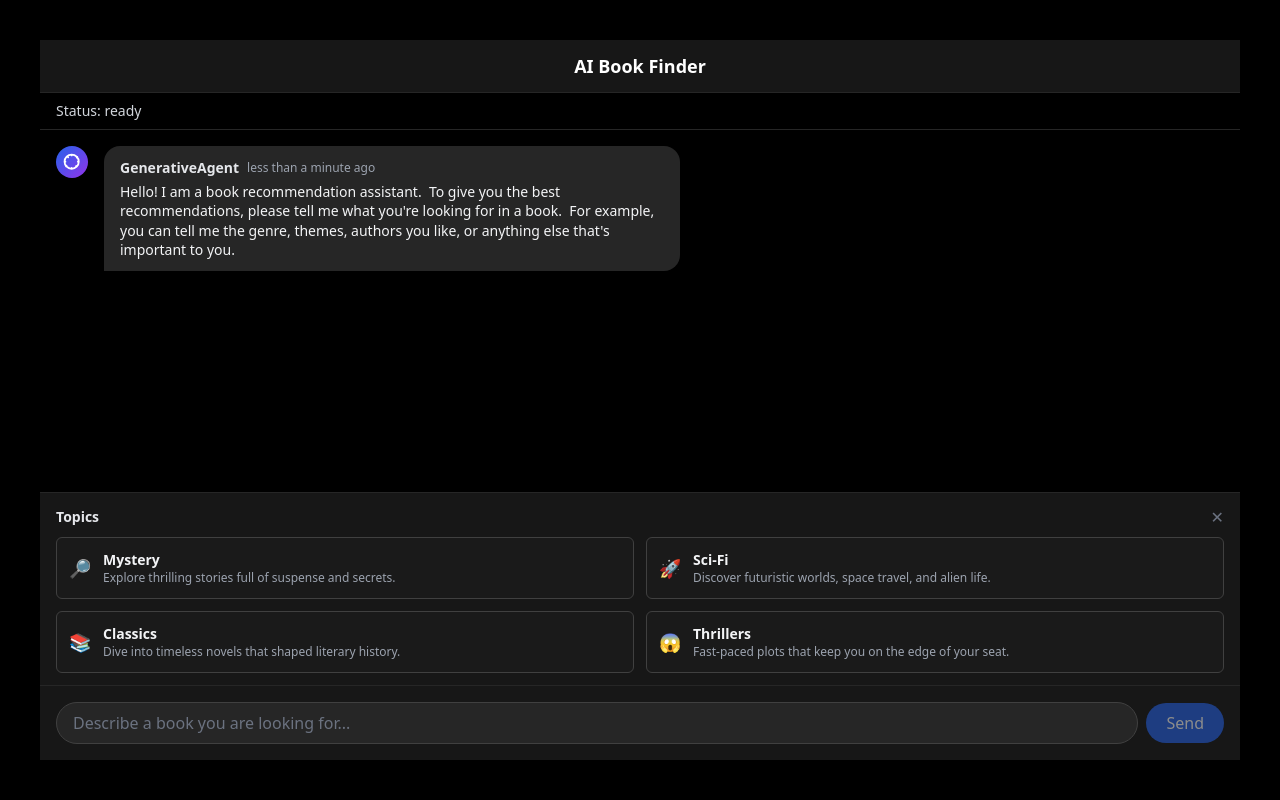
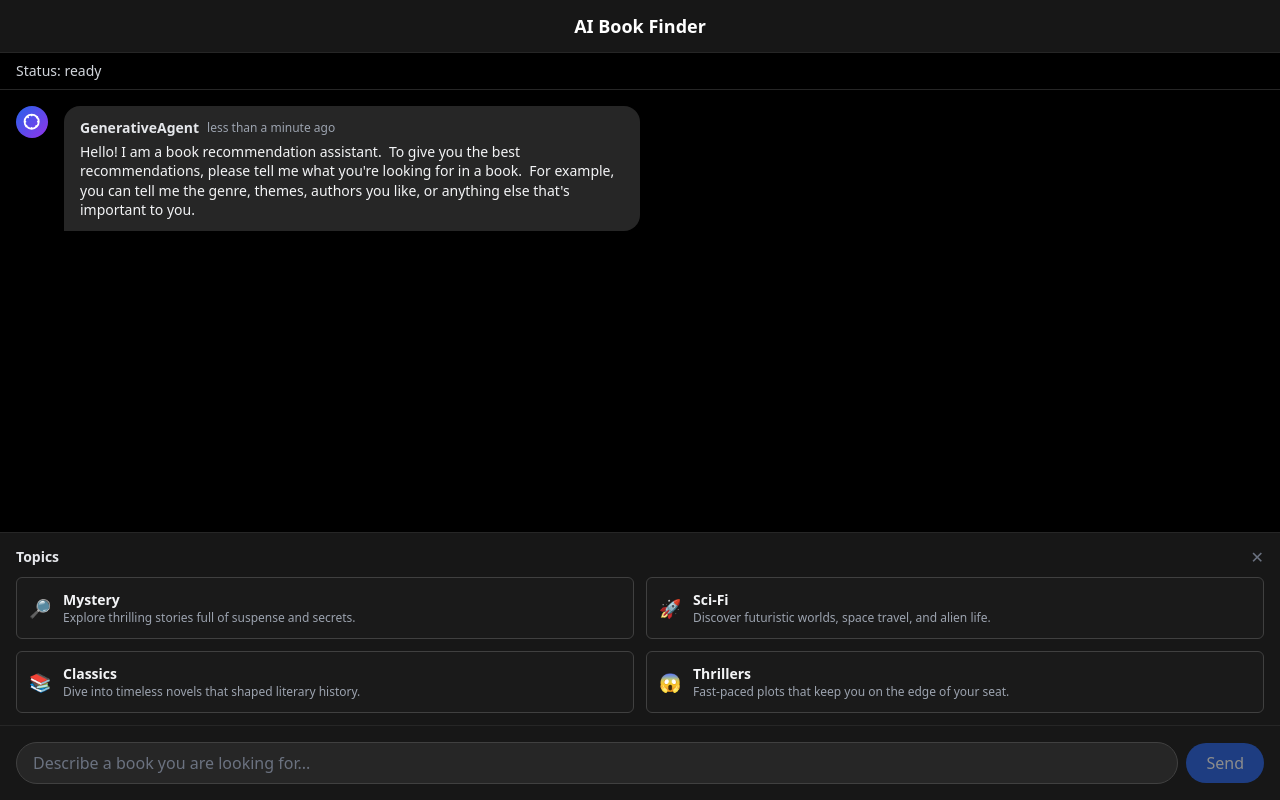
Before and after one commit to ddayto21/lexi-gpt, a React (Create React App) app in the folder frontend/: page / in a window 1280 px wide. Built offline with nearby package versions, Linux system fonts and the light colour scheme.

Commit message:
style: fix application padding

```diff
--- a/frontend/src/App.tsx
+++ b/frontend/src/App.tsx
@@ -10,7 +10,6 @@ import { ChatInput } from "@components/ui/chat/chat-input";
 import { StatusBar } from "@components/status-bar";
 import { prompts } from "@data/constants/prompts";
 
-// 1. Extend the default Message type to include a timestamp.
 export interface ChatMessage extends Message {
   timestamp?: string;
 }
@@ -19,9 +18,23 @@ export default function App() {
   const [errorMessage, setErrorMessage] = useState<string | null>(null);
   const [showSuggestions, setShowSuggestions] = useState(true);
 
+  /**
+   * @description Configuration for the useChat hook, defining the interaction with the backend API.
+   * This object sets up the connection to the chat completion endpoint, specifies the streaming protocol,
+   * provides initial chat messages, and defines callback functions for handling responses, errors, and the completion of a message.
+   */
   const options: UseChatOptions = {
+    /**
+     * @description The API endpoint for chat completions. This URL is proxied by the frontend
+     * to the backend's `/completion` route, which in turn forwards requests to the DeepSeek LLM API.
+     * @type {string}
+     */
     api: "/api/completion",
     streamProtocol: "text",
+    /**
+     * @description Initial messages displayed in the chat window. This provides a starting point for the conversation.
+     * @type {ChatMessage[]}
+     */
     initialMessages: [
       {
         id: "1",
@@ -31,14 +44,29 @@ export default function App() {
         timestamp: new Date().toISOString(),
       } as ChatMessage,
     ],
+    /**
+     * @description Callback function called when a complete message has been received and processed.
+     * The `message` object contains the full content of the streamed response, which might need parsing.
+     * @param {ChatMessage} message The completed chat message.
+     */
     onFinish: (message) => {
       const formattedMessage = parseSseData(message.content);
       console.log("Finished streaming message:", formattedMessage);
+      // setShowSuggestions(true);
     },
+    /**
+     * @description Callback function called when an error occurs during the chat interaction.
+     * @param {Error} error The error object.
+     */
     onError: (error) => {
       console.error("An error occurred:", error);
       setErrorMessage(error.message || "An unknown error occurred.");
     },
+    /**
+     * @description Callback function called when an HTTP response is received from the server.
+     * This can be used for logging or other processing of the response.
+     * @param {Response} response The HTTP response object.
+     */
     onResponse: (response) => {
       console.log("Received HTTP response from server:", response);
     },
@@ -63,14 +91,14 @@ export default function App() {
     } as ChatMessage);
   }
 
-  // When a prompt is clicked, auto-send that message and hide suggestions.
-  const onPromptClick = (replyContent: string) => {
-    sendMessageWithContent(replyContent);
+  // When a prompt is clicked, that message and hide suggestions.
+  const onPromptClick = (promptContent: string) => {
+    sendMessageWithContent(promptContent);
     setShowSuggestions(false);
   };
 
   return (
-    <div className="flex flex-col h-screen bg-black text-white font-sans py-10 px-10">
+    <div className="flex flex-col h-screen bg-black text-white font-sans">
       <Header />
 
       <StatusBar status={status} errorMessage={errorMessage} />
@@ -78,12 +106,10 @@ export default function App() {
       {/* Chat messages container */}
       <ChatWindow messages={messages as ChatMessage[]} status={status} />
 
-      {/* Quick-Reply Suggestions */}
       {showSuggestions && (
         <PromptSuggestions
           examplePrompts={prompts}
           onPromptClick={onPromptClick}
-          onClose={() => setShowSuggestions(false)}
         />
       )}
 
```
